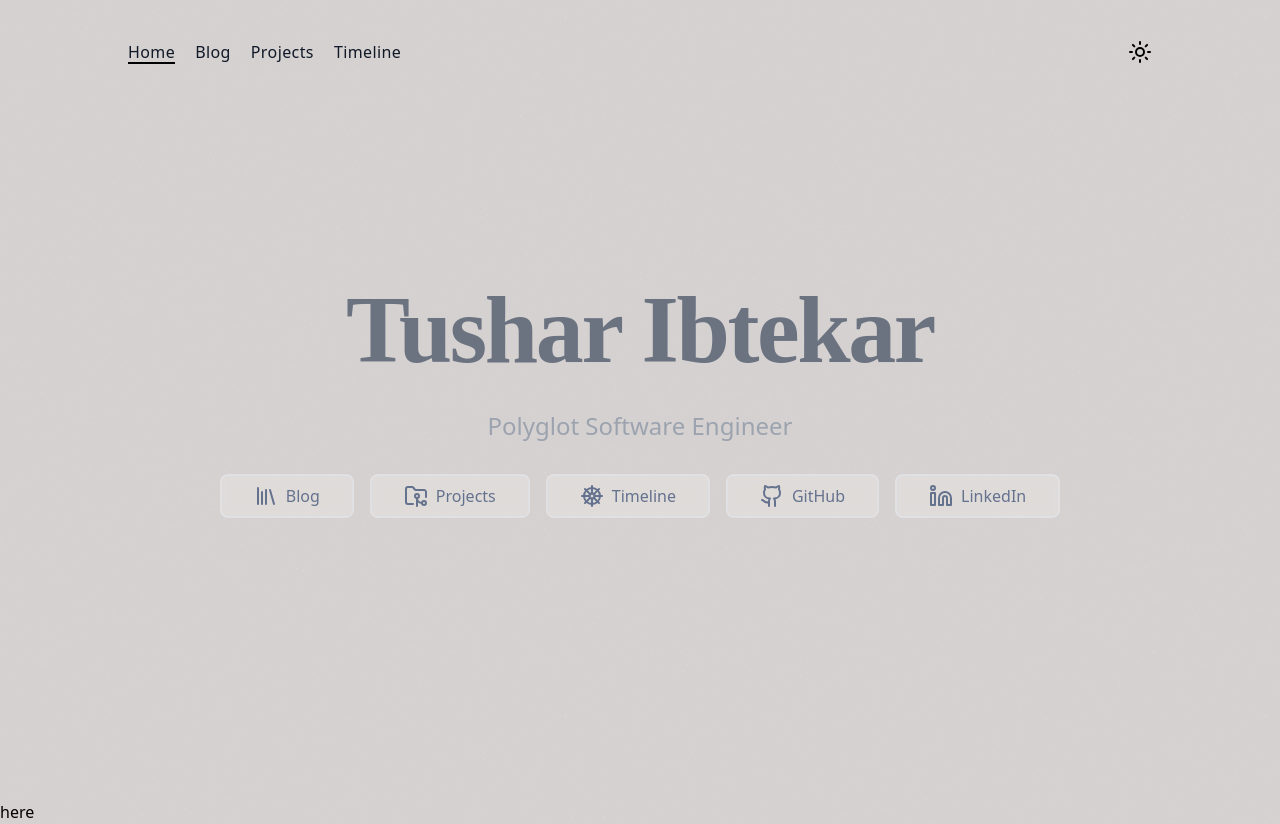
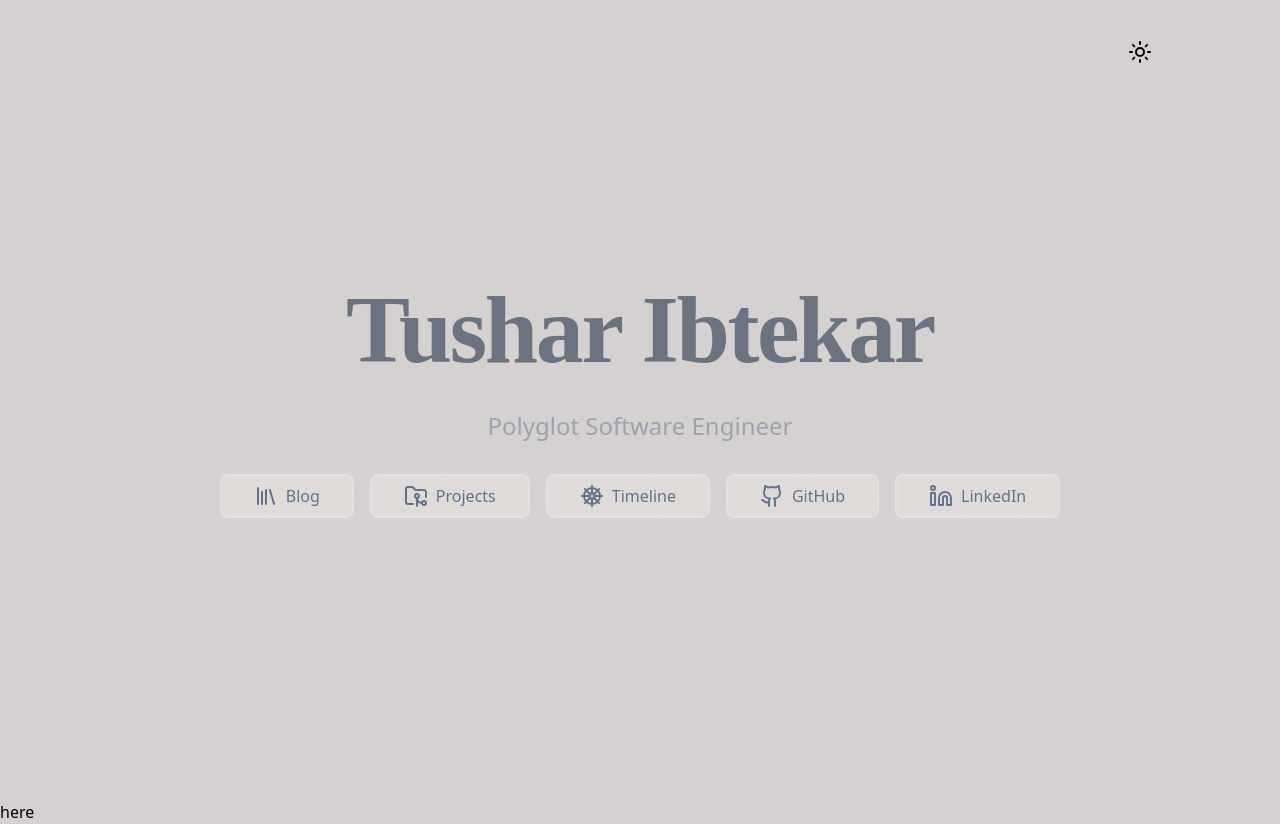
Before and after one commit to TusharIbtekar/portfolio, a Next.js app: page / in a window 1280 px wide. Built offline with nearby package versions, Linux system fonts and the light colour scheme.

Commit message:
feat: no nav on landing page

```diff
--- a/src/components/Navbar/Standard.component.tsx
+++ b/src/components/Navbar/Standard.component.tsx
@@ -3,14 +3,14 @@ import NavigationBar from "./NavigationBar.component";
 import { usePathname } from "next/navigation";
 
 export function Standard(): JSX.Element {
-  // const isHome = usePathname() === "/" ? true : false;
+  const isHome = usePathname() === "/" ? true : false;
   return (
     <nav className="fixed w-full bg-transparent py-5 md:py-10">
       <div className="mx-auto flex max-w-5xl items-center justify-between">
-        {/* <div>{!isHome && <NavigationBar />}</div> */}
-        <div>
+        <div>{!isHome && <NavigationBar />}</div>
+        {/* <div>
           <NavigationBar />
-        </div>
+        </div> */}
         <div className="flex items-center">
           <ThemeSwitcher />
         </div>
```
